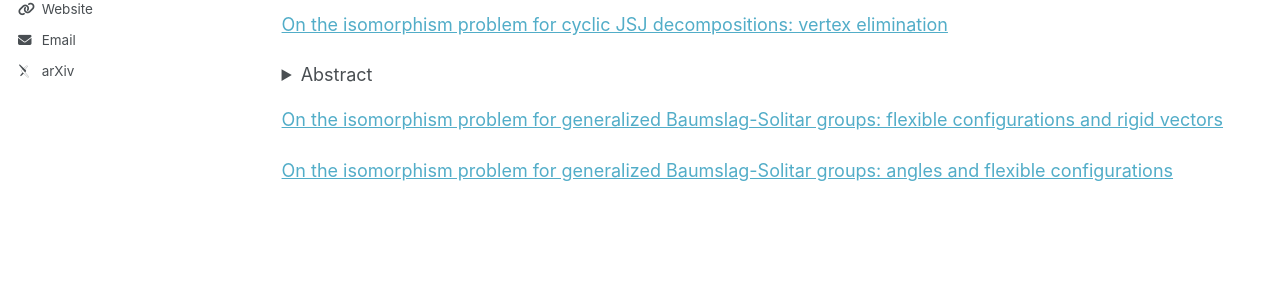
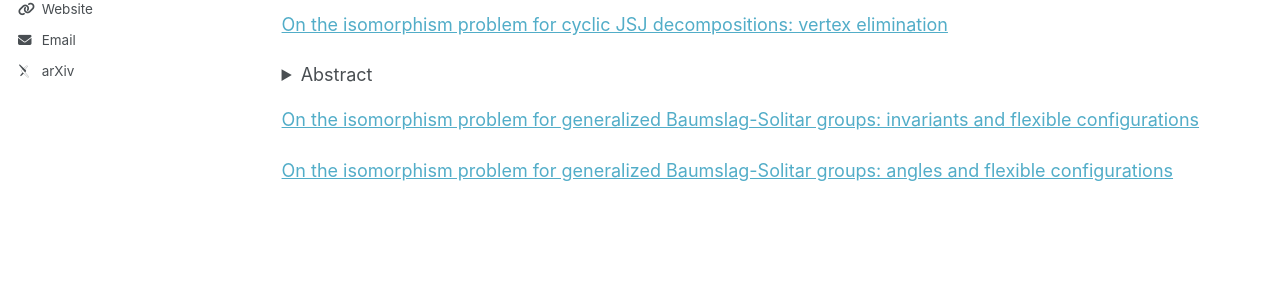
Before and after one commit to ilyakazachkov/ilyakazachkov.github.io, a Jekyll site: the page built from _pages/gbs.md, in a window 1280 px wide and 931 px high. Shown: the part 334-636 px from the top of the window. Built offline with Jekyll 4.4.1, drawn with Linux system fonts in a browser that asks for light colours; some web fonts are replaced.

Commit message:
Update gbs.md

```diff
--- a/_pages/gbs.md
+++ b/_pages/gbs.md
@@ -13,7 +13,6 @@ redirect_from:
 Together with <a href="https://montsecasals.wixsite.com/montse" target="_blank">Montserrat Casals-Ruiz</a>  and <a href="https://sites.google.com/view/dario-ascari" target="_blank">Dario Ascari</a> we study graphs of groups with cyclic edge groups, their group of automorsphims as well as the Isomorphism Problem including the Isomorphism Problem for GBSs. Here are some preprints:
 
 <a href="http://ilyakazachkov.github.io/files/Automorphisms.pdf" target="_blank">Automorphisms of graphs of groups with cyclic edge groups</a>
-
 <details>
 <summary>Abstract</summary>
 We describe the outer automorphism group of a one-ended fundamental group of a graph of groups, when edge groups are cyclic, and vertex groups are torsion-free with cyclic centralisers. We show that in this case the outer automorphism group is virtually built from the outer automorphisms of the vertex groups (fixing some elements), the outer automorphisms of some associated generalised Baumslag-Solitar groups, and generalised twists - partial conjugations by elements in the centralisers of some elliptic elements in the group
@@ -28,7 +27,7 @@ We introduce two new moves that can be applied to graphs of groups with cyclic e
 We introduce two new moves on graphs of groups with cyclic edge groups that preserve the fundamental group. These moves allow us to address the isomorphism problem without the use of expansions, so keeping the number of vertices and edges constant along sequences of moves witnessing an isomorphism between two groups. We further show that the isomorphism problem for a large family of cyclic JSJ decompositions reduces to the GBS case, and that among GBS groups, it suffices to consider one-vertex graphs. As an application of the methods, we solve the isomorphism problem for a broad class of flexible generalized Baumslag-Solitar (GBS) groups.
 </details>
 
-<a href="http://ilyakazachkov.github.io/files/GBS2.pdf" target="_blank">On the isomorphism problem for generalized Baumslag-Solitar groups: flexible configurations and rigid vectors</a>
+<a href="http://ilyakazachkov.github.io/files/GBS2.pdf" target="_blank">On the isomorphism problem for generalized Baumslag-Solitar groups: invariants and flexible configurations</a>
 
 
 <a href="http://ilyakazachkov.github.io/files/GBS3.pdf" target="_blank">On the isomorphism problem for generalized Baumslag-Solitar groups: angles and flexible configurations</a>
```
